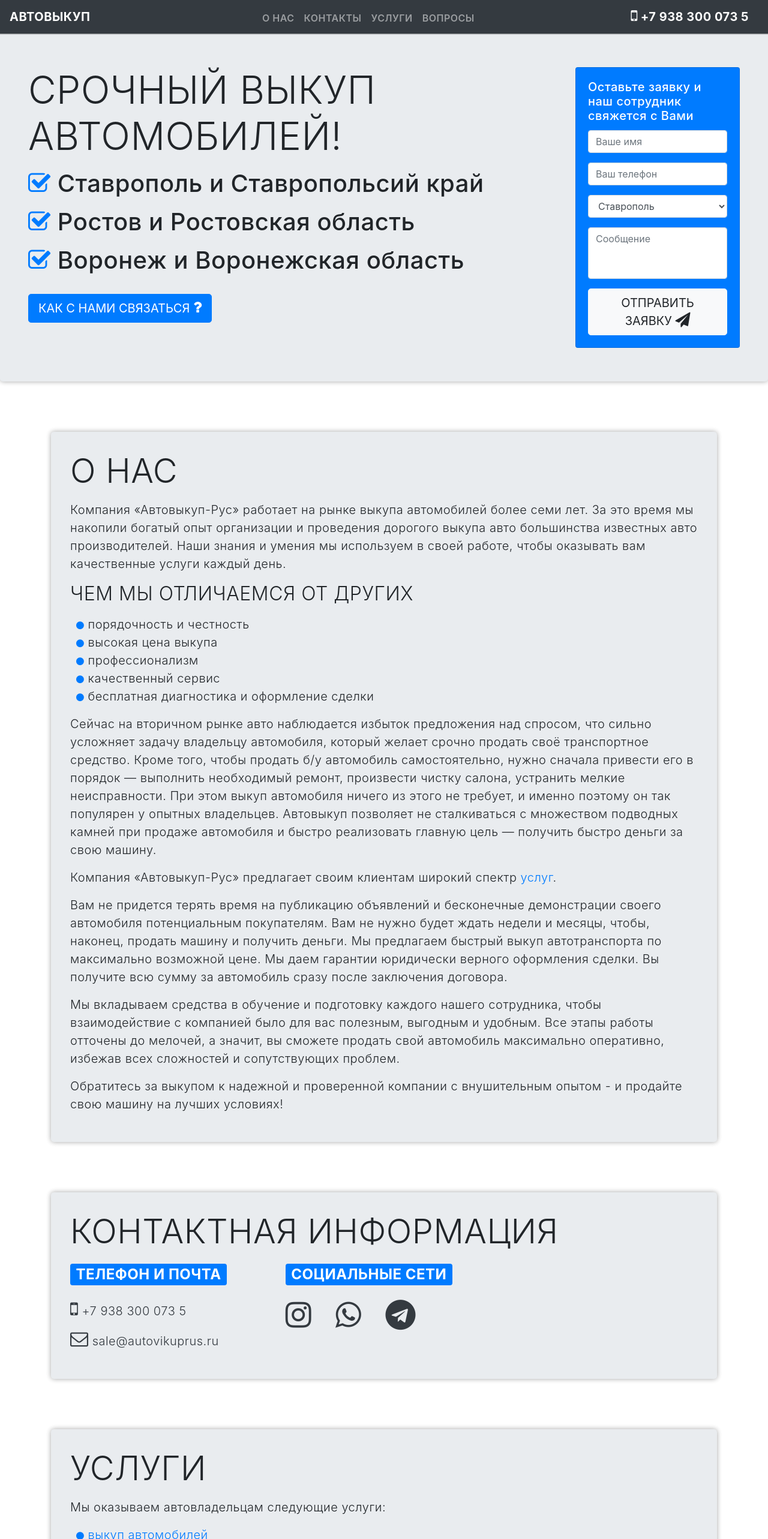
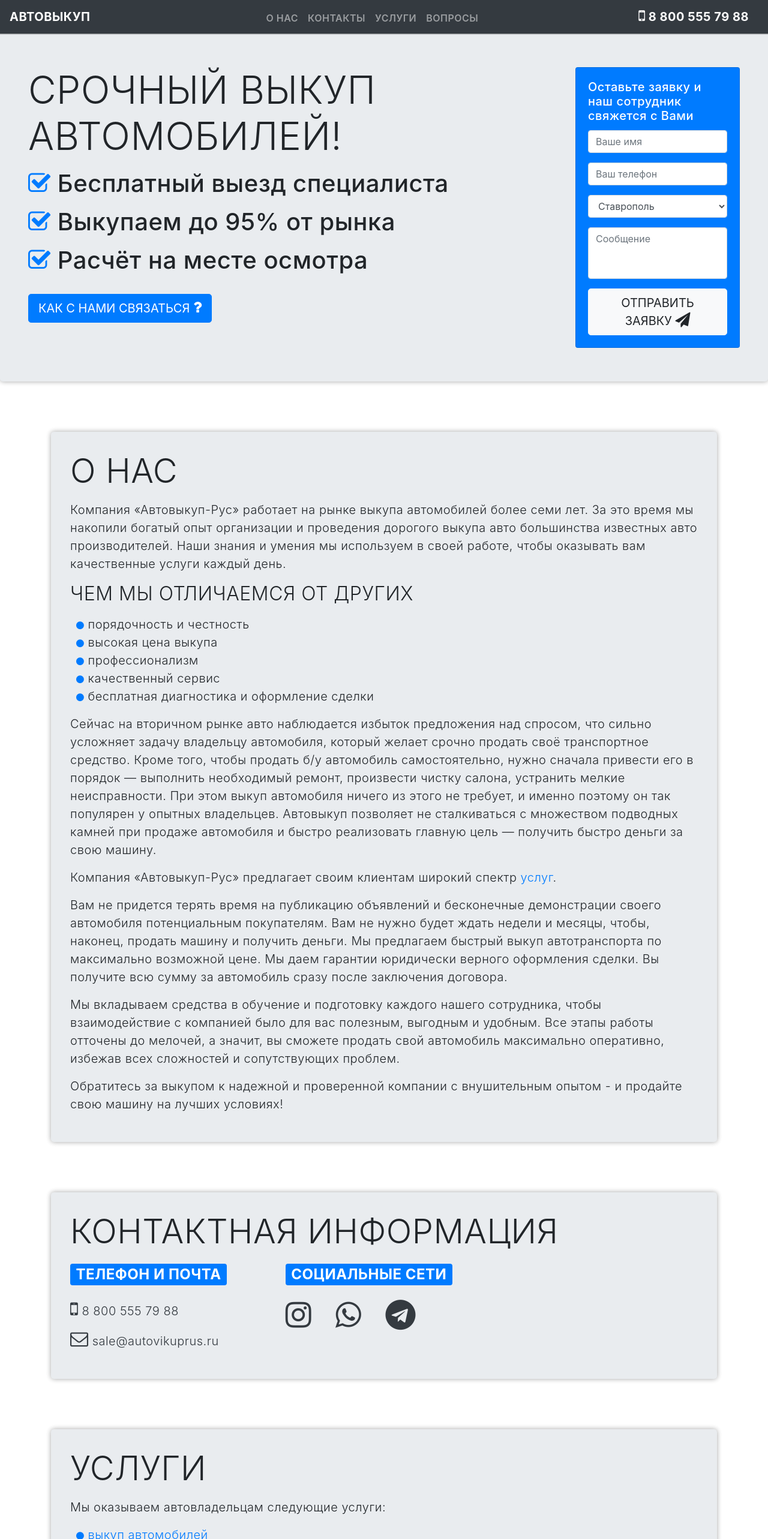
Before and after one commit to darutyunyan/CarBuyback, an Angular app: page / in a window 1280 px wide. Shown: the top 2566 px of the page at 60% size. Built offline with nearby package versions, Linux system fonts and the light colour scheme.

Commit message:
Release 3.0 Done

```diff
--- a/src/app/main-layout/contact/contact.component.html
+++ b/src/app/main-layout/contact/contact.component.html
@@ -5,7 +5,7 @@
             <div class="col-md-6 col-lg-4">
                 <h2><span class="badge badge-primary text-wrapy">ТЕЛЕФОН И ПОЧТА</span></h2>
                 <p class="lead mt-4">
-                    <a href="tel:+79383000735"><i class="fa fa-mobile" aria-hidden="true"></i> +7 938 300 073 5</a>
+                    <a href="tel:+78005557988"><i class="fa fa-mobile" aria-hidden="true"></i> 8 800 555 79 88</a>
                 </p>
                 <p class="lead">
                     <a href="mailto:sale@autovikuprus.ru"><i class="fa fa-envelope-o" aria-hidden="true"></i> sale@autovikuprus.ru</a>
--- a/src/app/main-layout/header/header.component.html
+++ b/src/app/main-layout/header/header.component.html
@@ -3,12 +3,9 @@
         <div class="row justify-content-xl-between justify-content-lg-center justify-content-md-center justify-content-sm-center">
             <div class="col-xl-9 col-lg-7 col-md-12 mb-4 mt-4">
                 <h1 class="display-4 text-center text-xl-left">СРОЧНЫЙ ВЫКУП АВТОМОБИЛЕЙ!</h1>
-                <h1 class="mt-3"><i class="fa fa-check-square-o" aria-hidden="true"></i> Ставрополь и Ставропольсий край
-                </h1>
-                <h1 class="mt-3"><i class="fa fa-check-square-o" aria-hidden="true"></i> Ростов и Ростовская область
-                </h1>
-                <h1 class="mt-3"><i class="fa fa-check-square-o" aria-hidden="true"></i> Воронеж и Воронежская область
-                </h1>
+                <h1 class="mt-3"><i class="fa fa-check-square-o" aria-hidden="true"></i> Бесплатный выезд специалиста</h1>
+                <h1 class="mt-3"><i class="fa fa-check-square-o" aria-hidden="true"></i> Выкупаем до 95% от рынка</h1>
+                <h1 class="mt-3"><i class="fa fa-check-square-o" aria-hidden="true"></i> Расчёт на месте осмотра</h1>
                 <div class="text-center text-xl-left text-lg-left">
                     <button type="button" class="btn btn-primary btn-lg mt-4" (click)="toContact()">КАК С НАМИ
                         СВЯЗАТЬСЯ <i class="fa fa-question font-size-25" aria-hidden="true"></i></button>
--- a/src/app/main-layout/main-layout.component.html
+++ b/src/app/main-layout/main-layout.component.html
@@ -1,7 +1,7 @@
 <nav class="navbar navbar-expand-md navbar-dark bg-dark fixed-top">
   <a class="navbar-brand d-block d-md-none" href="#header" (click)="scrollToTop()"><i class="fa fa-car"
       aria-hidden="true"></i></a>
-  <a class="navbar-brand d-block d-md-none" href="tel:+79383000735">+7 938 300 073 5</a>
+  <a class="navbar-brand d-block d-md-none" href="tel:+78005557988">8 800 555 79 88</a>
   <button class="navbar-toggler" type="button" data-toggle="collapse" data-target="#navbarsExample08"
     aria-controls="navbarsExample08" aria-expanded="false" aria-label="Toggle navigation">
     <span class="navbar-toggler-icon"></span>
@@ -23,7 +23,7 @@
         <a class="nav-link" href="#questions" (click)="scrollTo('questions')">ВОПРОСЫ</a>
       </li>
     </ul>
-    <a class="navbar-brand d-none d-md-block" href="tel:+79383000735"><i class="fa fa-mobile" aria-hidden="true"></i> +7 938 300 073 5</a>
+    <a class="navbar-brand d-none d-md-block" href="tel:+78005557988"><i class="fa fa-mobile" aria-hidden="true"></i> 8 800 555 79 88</a>
   </div>
 </nav>
 
```
